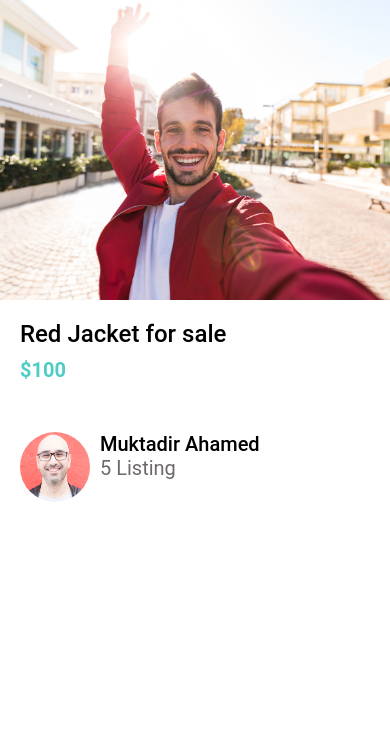
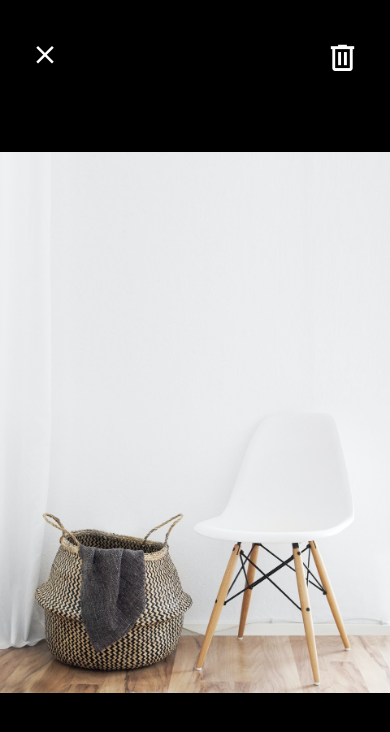
Before and after one commit to Shakib448/react-native-doneWithIt, a React Native app: screen / in a window 390 px wide. Shown: the top 732 px of the page. Built offline with nearby package versions, Linux system fonts and the light colour scheme.

Commit message:
Done With it

```diff
--- a/App.js
+++ b/App.js
@@ -2,17 +2,9 @@
 import { Platform, StatusBar, StyleSheet, View, Text } from "react-native";
 import Card from "./app/components/Card";
 import ListingDetailsScreen from "./app/components/ListingDetailsScreen";
+import ViewImageScreen from "./app/screens/ViewImageScreen";
 import WelcomeScreen from "./app/screens/WelcomeScreen";
 
 export default function App() {
-  return <ListingDetailsScreen />;
+  return <ViewImageScreen />;
 }
-
-const styles = StyleSheet.create({
-  container: {
-    backgroundColor: "#fff",
-    flex: 1,
-    flexDirection: "row",
-    paddingTop: Platform.OS === "android" ? StatusBar.currentHeight : 0,
-  },
-});
--- a/app/screens/ViewImageScreen.js
+++ b/app/screens/ViewImageScreen.js
@@ -1,12 +1,21 @@
 import React from "react";
 import { Image, StyleSheet, View } from "react-native";
 import colors from "../config/colors";
+import { MaterialCommunityIcons } from "@expo/vector-icons";
 
 const ViewImageScreen = () => {
   return (
     <View style={styles.container}>
-      <View style={styles.closeIcon}></View>
-      <View style={styles.deleteIcon}></View>
+      <View style={styles.closeIcon}>
+        <MaterialCommunityIcons name="close" color="white" size={30} />
+      </View>
+      <View style={styles.deleteIcon}>
+        <MaterialCommunityIcons
+          name="trash-can-outline"
+          color="white"
+          size={35}
+        />
+      </View>
       <Image
         resizeMode="contain"
         style={styles.image}
@@ -20,9 +29,6 @@
 
 const styles = StyleSheet.create({
   closeIcon: {
-    width: 50,
-    height: 50,
-    backgroundColor: colors.primary,
     position: "absolute",
     top: 40,
     left: 30,
@@ -32,9 +38,6 @@
     backgroundColor: colors.black,
   },
   deleteIcon: {
-    width: 50,
-    height: 50,
-    backgroundColor: colors.secondary,
     position: "absolute",
     top: 40,
     right: 30,
```
